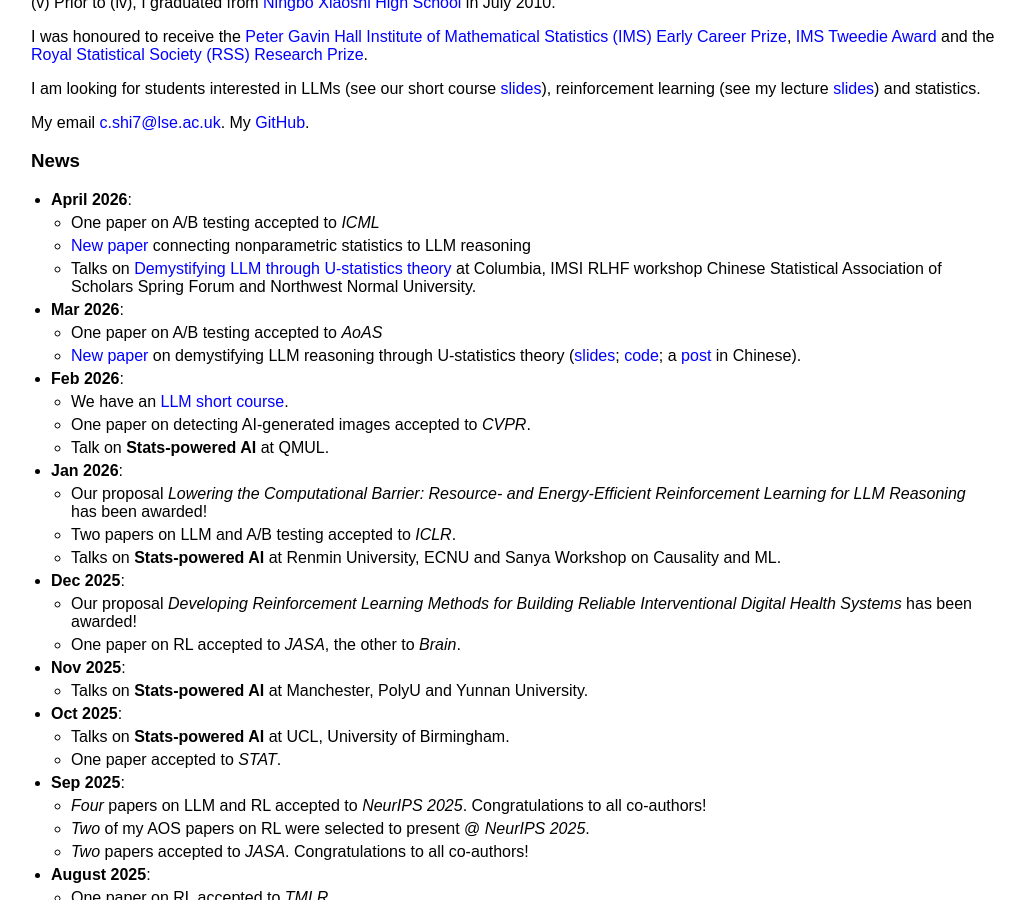
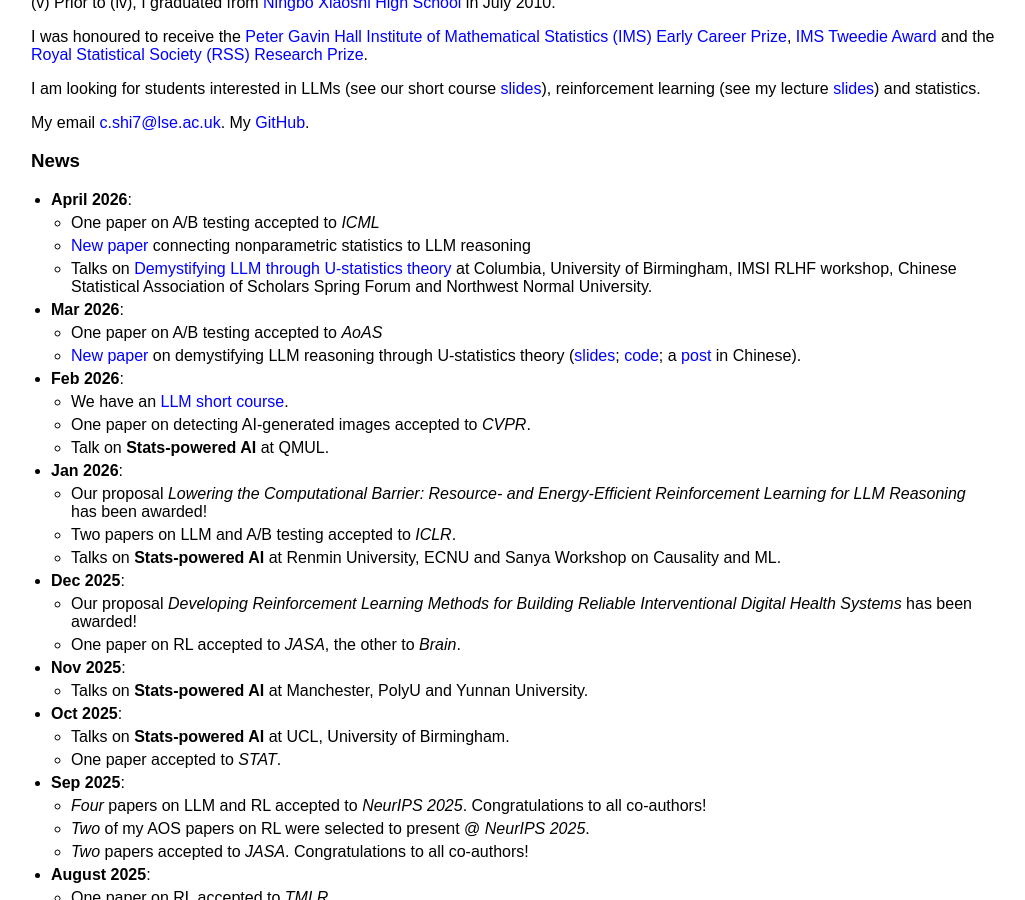
Before and after one commit to callmespring/callmespring.github.io, a Jekyll site: the page built from index.md, in a window 1280 px wide and 900 px high, scrolled down 1050 px. Shown: the whole window, without its empty margins (109-1134 px from the left). Built offline with Jekyll 4.4.1, drawn with Linux system fonts in a browser that asks for light colours.

Commit message:
Update index.md

```diff
--- a/index.md
+++ b/index.md
@@ -30,7 +30,7 @@
 - **April 2026**:
   * One paper on A/B testing accepted to *ICML*
   * [New paper](https://arxiv.org/pdf/2604.28005) connecting nonparametric statistics to LLM reasoning
-  * Talks on [Demystifying LLM through U-statistics theory](./slides/GRPO.pdf) at Columbia, IMSI RLHF workshop Chinese Statistical Association of Scholars Spring Forum and Northwest Normal University.
+  * Talks on [Demystifying LLM through U-statistics theory](./slides/GRPO.pdf) at Columbia, University of Birmingham, IMSI RLHF workshop, Chinese Statistical Association of Scholars Spring Forum and Northwest Normal University.
 - **Mar 2026**:
   * One paper on A/B testing accepted to *AoAS*
   * [New paper](http://arxiv.org/abs/2603.01162) on demystifying LLM reasoning through U-statistics theory ([slides](./slides/GRPO.pdf); [code](https://github.com/noncollapse/Demystifying-GRPO); a [post](https://mp.weixin.qq.com/s/hwHQrgaKe2dl1Qb881FVFQ) in Chinese).
```
